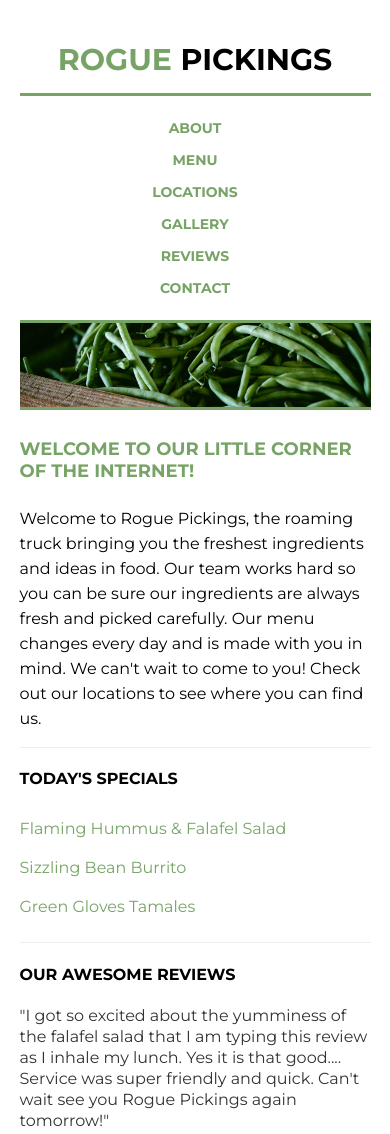
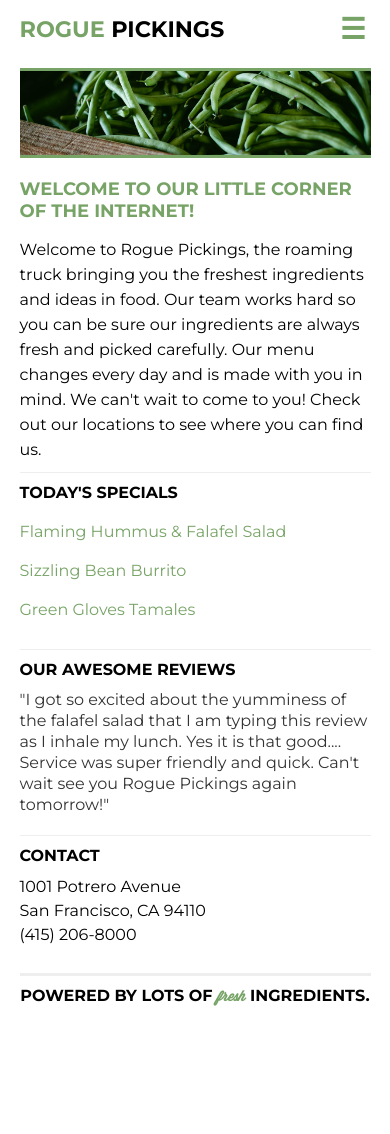
Before and after one commit to juTelles/rogue-pickings, a plain HTML site: page index.html in a window 390 px wide. Shown: the top 1134 px of the page. After the commit the page ends 1015 px from the top, so only its background shows below. Drawn offline with Linux system fonts and the light colour scheme.

Commit message:
added responsive js menu for mobile screens

```diff
--- a/css/main.css
+++ b/css/main.css
@@ -1,4 +1,4 @@
-@font-face{
+@font-face {
   font-family: 'Wisdom Script';
   src: url('../fonts/wisdom-script.otf') format('opentype');
 }
@@ -15,9 +15,11 @@ body {
   align-items: center;
   flex-flow: row wrap;
   font-size: 1em;
+  margin: 0;
+  padding: 0;
 }
 
-.container{
+.container {
   display: flex;
   flex-flow: row wrap;
   justify-content: center;
@@ -33,11 +35,21 @@ h4 {
   color: black;
   text-transform: uppercase;
   font-weight: 700;
+  margin: 0 0 10px 0;
+  padding: 0;
 }
-
 p {
   font-size: 0.875em;
   line-height: 1.3125em;
+  margin: 0;
+  padding: 0;
+}
+ul,
+a {
+  list-style: none;
+  text-decoration: none;
+  margin: 0;
+  padding: 0;
 }
 
 /******MOBILE STYLES******/
@@ -48,44 +60,87 @@ header {
   flex-flow: row wrap;
   justify-content: center;
   align-items: center;
-	border-bottom: 3px solid #77a466;
   width: 100%;
   text-align: center;
 }
-
-header h1 {
+#menu-button-div {
+  display: flex;
+  flex-flow: row nowrap;
+  justify-content: space-between;
+  align-items: flex-start;
   width: 100%;
-	margin: 0;
-	padding: 1.375em 0 0.5em 0;
-	border-bottom: 3px solid #77a466;
-	font-size: 1.875em;
+  text-align: center;
 }
-
-header h1 span {
+#header-title {
+  width: fit-content;
+  margin: 15px 0 0 0;
+  font-size: 1.4em;
+}
+#header-title span {
   color: #77a466;
 }
-
-header nav {
-	padding: 1em 0;
+#menu-button {
+  background-color: #fff;
+  width: 35px;
+  display: flex;
+  flex-flow: column wrap;
+  justify-content: flex-end;
+  align-items: center;
+  margin: 10px 0 0 0;
+}
+#menu-text {
+  margin: 0px;
+  font-weight: 900;
+  font-size: 1.8em;
+  color: #77a466;
+}
+nav {
+  padding: 0;
   width: 100%;
 }
-
-header nav ul {
+#mobile {
+  font-weight: 600;
+  flex-flow: row wrap;
+  position: relative;
+  left: 0px;
+  top: 0px;
+  display: none;
+  z-index: 1;
   margin: 0;
   padding: 0;
+  background-color: #77a466;
+  width: 100%;
+  justify-content: space-around;
+  align-content: center;
 }
-
-header nav ul li {
+#desktop {
+  display: none;
+}
+.mobile-item {
+  margin: 5px;
+}
+.desktop-item {
+  margin: 5px;
+  padding: 0.3rem;
+}
+.link {
+  margin: 0px;
   text-transform: uppercase;
   font-weight: 700;
-	font-size: 0.875em;
-	padding: 0.5em;
-	list-style: none;
+  font-size: 0.9em;
+  color: #77a466;
 }
-
-header nav ul li a{
-	text-decoration: none;
-	color:#77a466;
+.mobile {
+  color: #fff;
+}
+#menu-button:hover,
+#menu-text:hover,
+.desktop-item:active,
+.desktop-item:hover,
+.desktop:active,
+.desktop:hover {
+  background-color: #77a466;
+  color: #fff;
 }
 
 /***TOP SECTION***/
@@ -99,7 +154,9 @@ header nav ul li a{
 
 .main-image img {
   width: 100%;
+  border-top: 3px solid #77a466;
   border-bottom: 3px solid #77a466;
+  margin: 20px 0 10px 0;
 }
 
 .main-title h3 {
@@ -120,16 +177,17 @@ header nav ul li a{
 .section-three {
   width: 100%;
   border-top: 1px solid #eee;
+  margin: 10px 0;
+  padding: 10px 0 0 0;
 }
 
 .menu {
-	list-style: none;
   padding: 0;
 }
 
 .menu li {
   padding: 0.625em 0;
-	color:#77a466;
+  color: #77a466;
 }
 
 .reviews {
@@ -141,7 +199,7 @@ header nav ul li a{
 .address {
   font-size: 1em;
   line-height: 1.5em;
-	padding-bottom: 1.5em;
+  padding-bottom: 1em;
 }
 
 /***FOOTER***/
@@ -155,13 +213,16 @@ footer {
   width: 100%;
 }
 
+footer h4 {
+  margin: 10px 0;
+}
+
 footer span {
   font-family: 'Wisdom Script', cursive;
   text-transform: lowercase;
   color: #77a466;
   font-size: 0.875em;
 }
-
 
 /******TABLET STYLES******/
 @media (min-width: 768px) {
@@ -177,7 +238,6 @@ footer span {
   .section-three {
     flex-basis: 30%;
     border-top: none;
-
   }
 
   .section-two {
@@ -191,24 +251,31 @@ footer span {
   }
 }
 /******DESKTOP STYLES******/
-@media (min-width: 1200px) {
+@media (min-width: 1175px) {
+  #desktop {
+    display: flex;
+		margin: 1em 0 0 0;
+  }
+  #mobile {
+    display: none;
+  }
+  #menu-button {
+    display: none;
+  }
   header {
     flex-flow: row nowrap;
     padding: 0.3em 0;
     margin-top: 0.3em;
   }
-
-header h1 {
-	padding: 0;
-	border-bottom: none;
-	text-align: left;
+  #header-title {
+		margin: 1.5em 0 0 0;
+		font-size: 2em;
   }
-
-header nav {
+  nav {
     flex-basis: 50%;
 	}
-
-header nav ul {
+  .desktop {
+		font-size: 1em;
     display: flex;
     justify-content: space-between;
 		align-items: center;
--- a/index.html
+++ b/index.html
@@ -1,5 +1,6 @@
 <!doctype html>
 <html>
+
 <head>
     <meta charset="utf-8">
     <meta http-equiv="x-ua-compatible" content="ie=edge">
@@ -9,38 +10,68 @@
     <link rel="stylesheet" href="css/main.css">
     <link href="https://fonts.googleapis.com/css?family=Montserrat:400,700" rel="stylesheet">
 </head>
+
 <body>
+    <ul id="mobile" class="nav-list">
+        <li class="mobile-item nav-list-item">
+            <a class="mobile link" href="" onclick="topMenu()">About</a>
+        </li>
+        <li class="mobile-item nav-list-item">
+            <a class="mobile link" href="" onclick="topMenu()">Menu</a>
+        </li>
+        <li class="mobile-item nav-list-item">
+            <a class="mobile link" href="" onclick="topMenu()">Locations</a>
+        </li>
+        <li class="mobile-item nav-list-item">
+            <a class="mobile link" href="" onclick="topMenu()">Gallery</a>
+        </li>
+        <li class="mobile-item nav-list-item">
+            <a class="mobile link" href="" onclick="topMenu()">Reviews</a>
+        </li>
+        <li class="mobile-item nav-list-item">
+            <a class="mobile link" href="" onclick="topMenu()">Contact</a>
+        </li>
+    </ul>
     <div class="container">
         <header>
-                <h1><span>rogue</span> pickings</h1>
+            <div id="menu-button-div">
+                <h1 id="header-title"><span>rogue</span> pickings</h1>
+                <div id="menu-button" onclick="topMenu()">
+                    <p id="menu-text">&#9776;</p>
+                </div>
+            </div>
             <nav>
-                    <ul>
-                        <li>
-                            <a href="">About</a>
+                <ul id="desktop" class="nav-list">
+                    <li class="desktop-item nav-list-item">
+                        <a class="desktop link" href="">About</a>
                     </li>
-                        <li>
-                            <a href="">Menu</a>
+                    <li class="desktop-item nav-list-item">
+                        <a class="desktop link" href="">Menu</a>
                     </li>
-                        <li>
-                            <a href="">Locations</a>
+                    <li class="desktop-item nav-list-item">
+                        <a class="desktop link" href="">Locations</a>
                     </li>
-                        <li>
-                            <a href="">Gallery</a>
+                    <li class="desktop-item nav-list-item">
+                        <a class="desktop link" href="">Gallery</a>
                     </li>
-                        <li>
-                            <a href="">Reviews</a>
+                    <li class="desktop-item nav-list-item">
+                        <a class="desktop link" href="">Reviews</a>
                     </li>
-                        <li>
-                            <a href="">Contact</a>
+                    <li class="desktop-item nav-list-item">
+                        <a class="desktop link" href="">Contact</a>
                     </li>
                 </ul>
             </nav>
         </header>
+
         <section class="top-section">
             <div class="main-image"><img src="img/download.jpg" alt="green beans" /></div>
             <div class="main-title">
                 <h3>Welcome to our little corner of the internet!</h3>
-                    <p>Welcome to Rogue Pickings, the roaming truck bringing you the freshest ingredients and ideas in food. Our team works hard so you can be sure our ingredients are always fresh and picked carefully. Our menu changes every day and is made with you in mind. We can't wait to come to you! Check out our locations to see where you can find us.</p>
+                <p>Welcome to Rogue Pickings, the roaming truck bringing you the freshest ingredients and ideas in food.
+                    Our team works hard so you can be sure our ingredients are always fresh and picked carefully. Our
+                    menu changes every day and is made with you in mind. We can't wait to come to you! Check out our
+                    locations to see where you can find us.</p>
             </div>
         </section>
         <section class="bottom-section">
@@ -54,9 +85,12 @@
             </div>
             <div class="section-two">
                 <h4>Our Awesome Reviews</h4>
-                    <p class="reviews">"I got so excited about the yumminess of the falafel salad that I am typing this review as I inhale my lunch. Yes it is that good.... Service was super friendly and quick. Can't wait see you Rogue Pickings again tomorrow!"</p>
+                <p class="reviews">"I got so excited about the yumminess of the falafel salad that I am typing this
+                    review as I inhale my lunch. Yes it is that good.... Service was super friendly and quick. Can't
+                    wait see you Rogue Pickings again tomorrow!"</p>
             </div>
-                <div class="section-three"><h4>Contact</h4>
+            <div class="section-three">
+                <h4>Contact</h4>
                 <p class="address">1001 Potrero Avenue<br>
                     San Francisco, CA 94110<br>
                     (415) 206-8000 </p>
@@ -66,5 +100,7 @@
             <h4>Powered by lots of <span>fresh</span> ingredients.</h4>
         </footer>
     </div>
+    <script src="./script.babel.js"></script>
 </body>
+
 </html>
--- /dev/null
+++ b/script.babel.js
@@ -0,0 +1,20 @@
+const topMenu = () => {
+  const navMobile = document.getElementById("mobile");
+  const menuButton = document.getElementById("menu-button");
+  const mobileWindow = window.matchMedia("(max-width: 1175px)").matches
+  const navMobileDisplay = navMobile.style.display
+  const menuText = document.getElementById("menu-text");
+
+
+  if (mobileWindow && (navMobileDisplay === 'none' || navMobileDisplay === '')) {
+    navMobile.style.display = "flex";
+    menuButton.style.backgroundColor = "#77a466"
+    menuText.style.backgroundColor = "#77a466"
+    menuText.style.color = "#fff"
+  } else {
+    navMobile.style.display ="none";
+    menuButton.style.backgroundColor = "#fff"
+    menuText.style.backgroundColor = "#fff"
+    menuText.style.color = "#77a466"
+  }
+};
```
Lines whose indentation alone changed are shown as unchanged.
